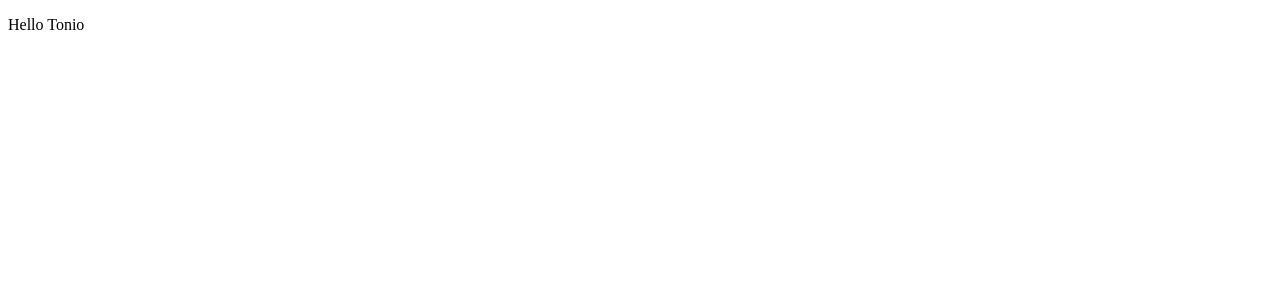
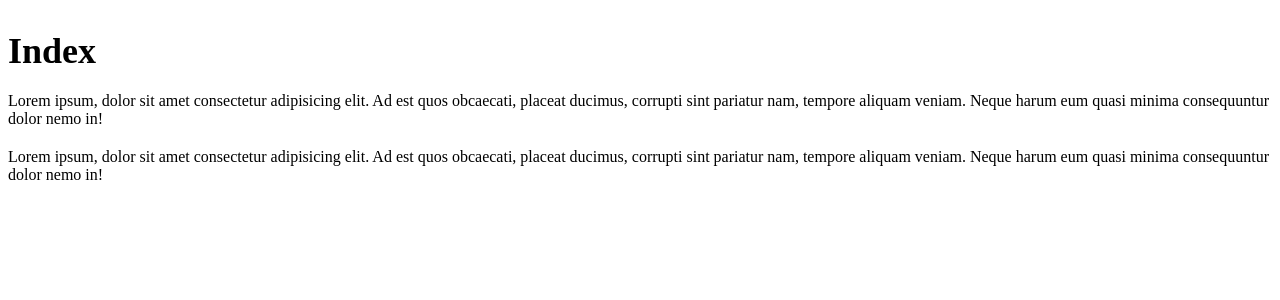
Before and after one commit to TontonBanton/nuxt-ecommerce-ninja, a Nuxt app: page / in a window 1280 px wide. Shown: the top 300 px of the page. Built offline with nearby package versions, Linux system fonts and the light colour scheme.

Commit message:
Nuxt Pages Folder

```diff
--- a/app.vue
+++ /dev/null
@@ -1,5 +0,0 @@
-<template>
-  <div>
-    <p>Hello Tonio</p>
-  </div>
-</template>
--- /dev/null
+++ b/pages/about.vue
@@ -0,0 +1,26 @@
+<template>
+  <div>
+    <h2>About</h2>
+    <p>
+      Lorem ipsum, dolor sit amet consectetur adipisicing elit. Ad est quos obcaecati, placeat ducimus,
+      corrupti sint pariatur nam, tempore aliquam veniam. Neque harum eum quasi minima consequuntur dolor nemo in!
+    </p>
+    <p>
+      Lorem ipsum, dolor sit amet consectetur adipisicing elit. Ad est quos obcaecati, placeat ducimus,
+      corrupti sint pariatur nam, tempore aliquam veniam. Neque harum eum quasi minima consequuntur dolor nemo in!
+    </p>
+  </div>
+</template>
+
+<script setup>
+</script>
+
+<style scoped>
+  h2 {
+    margin-bottom: 20px;
+    font-size: 36px;
+  }
+  p {
+    margin: 20px 0;
+  }
+</style>
--- /dev/null
+++ b/pages/index.vue
@@ -0,0 +1,26 @@
+<template>
+  <div>
+    <h2>Index</h2>
+    <p>
+      Lorem ipsum, dolor sit amet consectetur adipisicing elit. Ad est quos obcaecati, placeat ducimus,
+      corrupti sint pariatur nam, tempore aliquam veniam. Neque harum eum quasi minima consequuntur dolor nemo in!
+    </p>
+    <p>
+      Lorem ipsum, dolor sit amet consectetur adipisicing elit. Ad est quos obcaecati, placeat ducimus,
+      corrupti sint pariatur nam, tempore aliquam veniam. Neque harum eum quasi minima consequuntur dolor nemo in!
+    </p>
+  </div>
+</template>
+
+<script setup>
+</script>
+
+<style scoped>
+  h2 {
+    margin-bottom: 20px;
+    font-size: 36px;
+  }
+  p {
+    margin: 20px 0;
+  }
+</style>
--- /dev/null
+++ b/pages/products/index.vue
@@ -0,0 +1,26 @@
+<template>
+  <div>
+    <h2>Products</h2>
+    <p>
+      Lorem ipsum, dolor sit amet consectetur adipisicing elit. Ad est quos obcaecati, placeat ducimus,
+      corrupti sint pariatur nam, tempore aliquam veniam. Neque harum eum quasi minima consequuntur dolor nemo in!
+    </p>
+    <p>
+      Lorem ipsum, dolor sit amet consectetur adipisicing elit. Ad est quos obcaecati, placeat ducimus,
+      corrupti sint pariatur nam, tempore aliquam veniam. Neque harum eum quasi minima consequuntur dolor nemo in!
+    </p>
+  </div>
+</template>
+
+<script setup>
+</script>
+
+<style scoped>
+  h2 {
+    margin-bottom: 20px;
+    font-size: 36px;
+  }
+  p {
+    margin: 20px 0;
+  }
+</style>
```
